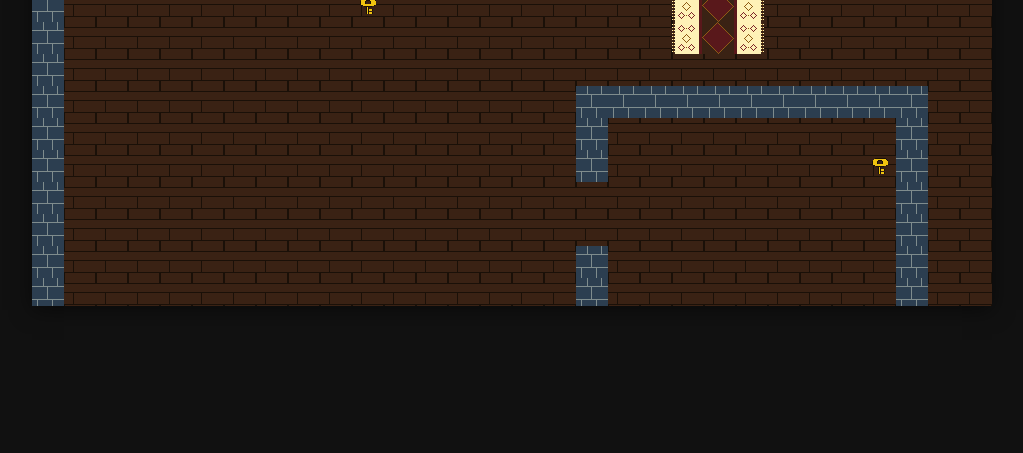
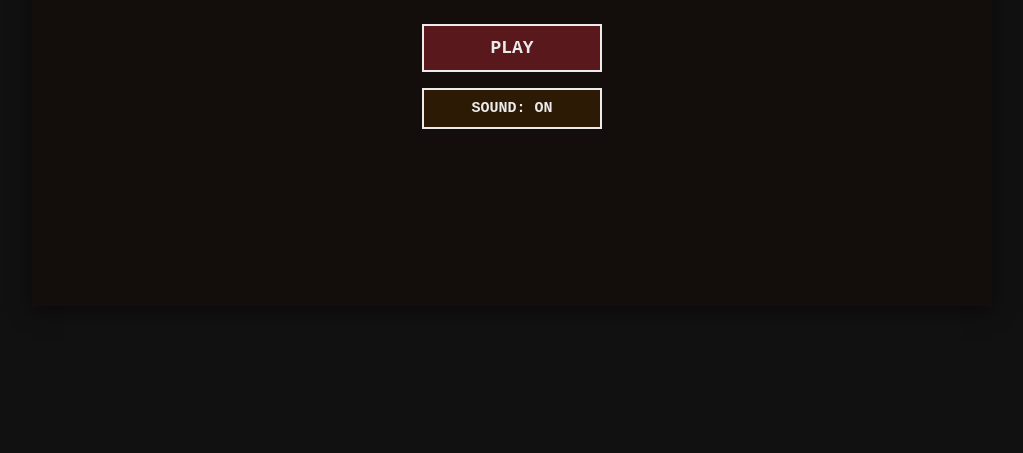
Before and after one commit to PoxaNit/crazygames-leaveTheHouse, a plain HTML site: page index.html in a window 1280 px wide. Shown: the part 347-800 px from the top of the page, without its empty margins (128-1151 px from the left). Drawn offline with Linux system fonts and the light colour scheme.

Commit message:
main menu implemented

```diff
--- a/index.html
+++ b/index.html
@@ -1,36 +1,102 @@
 <!DOCTYPE html>
-<html>
+<html lang="en">
   <head>
     <meta charset="UTF-8">
     <meta name="viewport" content="width=device-width, initial-scale=1.0">
-    <title>My CrazyGames Prototype</title>
+    <title>Amanda's House</title>
     <style>
-        /* Remove margens e garante que o jogo ocupe a tela inteira de forma limpa */
         body {
             margin: 0;
             padding: 0;
             background-color: #111;
             display: flex;
-            flex-direction: column; /* Alinha o canvas e o texto verticalmente */
+            flex-direction: column;
             justify-content: center;
             align-items: center;
             height: 100vh;
             overflow: hidden;
-            font-family: sans-serif; /* Fonte limpa para a mensagem */
+            font-family: monospace, sans-serif;
         }
 
-        /* Estilização do Canvas do Jogo */
-        #gameCanvas {
-            padding: 0px;
+        /* Container holds both the canvas and the overlay menu in exact 16:9 alignment */
+        #game-container {
+            position: relative;
+            width: 960px;
+            max-width: 100%;
+            max-height: 80vh;
+            aspect-ratio: 16 / 9;
+            box-shadow: 0px 4px 20px rgba(0, 0, 0, 0.5);
             background-color: #222;
-            box-shadow: 0px 4px 20px rgba(0, 0, 0, 0.5);
-            /* Define um tamanho padrão responsivo */
-            max-width: 100%;
-            max-height: 80vh; /* Ajustado para sobrar espaço para o texto */
-            aspect-ratio: 16 / 9;
         }
 
-        /* Estilização da mensagem do jogo */
+        /* Canvas fills 100% of the container */
+        #gameCanvas {
+            display: block;
+            width: 100%;
+            height: 100%;
+            padding: 0;
+        }
+
+        /* Main menu overlay locked inside the canvas boundaries */
+        #main-menu {
+            position: absolute;
+            top: 0;
+            left: 0;
+            width: 100%;
+            height: 100%;
+            background: rgba(18, 12, 10, 0.92);
+            display: flex;
+            flex-direction: column;
+            justify-content: center;
+            align-items: center;
+            color: #ebebeb;
+            z-index: 10;
+            user-select: none;
+        }
+
+        #main-menu h1 {
+            font-size: clamp(24px, 4vw, 44px);
+            margin: 0 0 32px 0;
+            letter-spacing: 3px;
+            color: #ebebeb;
+            text-shadow: 3px 3px 0px #59181b;
+            text-align: center;
+        }
+
+        .menu-btn {
+            padding: 12px 36px;
+            margin: 8px 0;
+            min-width: 180px;
+            font-size: 18px;
+            font-family: monospace, sans-serif;
+            font-weight: bold;
+            background-color: #59181b;
+            color: #ebebeb;
+            border: 2px solid #ebebeb;
+            cursor: pointer;
+            transition: transform 0.1s ease, background-color 0.15s ease;
+        }
+
+        .menu-btn:hover {
+            background-color: #7a2125;
+            transform: scale(1.04);
+        }
+
+        .menu-btn:active {
+            transform: scale(0.98);
+        }
+
+        #btn-sound {
+            background-color: #2c1a04;
+            font-size: 15px;
+            padding: 10px 24px;
+        }
+
+        #btn-sound:hover {
+            background-color: #3a2214;
+        }
+
+        /* Game message below the container */
         #game_message {
             color: #fff;
             font-size: 1.2rem;
@@ -39,16 +105,23 @@
             text-shadow: 0px 2px 4px rgba(0, 0, 0, 0.5);
         }
     </style>
-    <!-- 1. IMPORTAÇÃO DO SDK DA CRAZYGAMES -->
     <script src="https://sdk.crazygames.com/crazygames-sdk-v3.js"></script>
   </head>
 
   <body>
-    <canvas id="gameCanvas" width="960" height="540"></canvas>
+    <div id="game-container">
+        <canvas id="gameCanvas" width="960" height="540"></canvas>
 
-    <!-- Elemento de mensagem adicionado -->
+        <!-- Menu locked inside the canvas area -->
+        <div id="main-menu">
+            <h1>AMANDA'S HOUSE</h1>
+            <button id="btn-play" class="menu-btn">PLAY</button>
+            <button id="btn-sound" class="menu-btn">SOUND: ON</button>
+        </div>
+    </div>
+
     <p id="game_message"></p>
 
-    <script type='module' src='./src/index.js'></script>
+    <script type="module" src="./src/index.js"></script>
   </body>
 </html>
--- a/src/drawers/player_drawer/player_drawer.js
+++ b/src/drawers/player_drawer/player_drawer.js
@@ -32,11 +32,11 @@ function player_drawer() {
         ? player.state.directions[player.state.directions.length - 1]
         : player.state?.direction;
 
-    if (active_dir) {
+    if (active_dir && player.moveable) {
         last_direction = active_dir;
     }
 
-    // 0: down, 1: up, 2: left, 3: right
+    // 0: down, 1: up, 2: right, 3: left
     let sprite_index = 0;
     if (last_direction === 'down') sprite_index = 0;
     else if (last_direction === 'up') sprite_index = 1;
@@ -45,10 +45,11 @@ function player_drawer() {
 
     const sx = sprite_index * tile_size;
 
-    // Procedural step bounce and tilt for walking and running
+    // Procedural step bounce and tilt only when moveable is true
     let bob_y = 0;
     let tilt_angle = 0;
 
+    if (player.moveable) {
         if (action === 'walking') {
             const wave = Math.sin(Date.now() / 110);
             bob_y = -Math.abs(wave) * 2.5;
@@ -57,6 +58,7 @@ function player_drawer() {
             const wave = Math.sin(Date.now() / 65);
             bob_y = -Math.abs(wave) * 4;
             tilt_angle = wave * 0.09;
+        }
     }
 
     ctx.save();
--- a/src/game_loop/game_loop.js
+++ b/src/game_loop/game_loop.js
@@ -25,9 +25,17 @@ function game_loop () {
 
     if (game_state.game_running) {
 
-	update_state();
+	if (game_state.match_status === 'menu') {
 
-	draw();
+	}
+
+	else if (game_state.match_status === 'playing') {
+
+	    update_state();
+
+	    draw();
+
+	}
 
     }
 
--- a/src/game_state/start_game.js
+++ b/src/game_state/start_game.js
@@ -15,13 +15,15 @@ function start_game () {
 
     const standard_game_state = {
       game_running: true,
+      match_status: 'menu', // menu, playing, victory, game over
       solid_tiles: [1, 6, 7, 14, 15, 16, 17, 18, 19, 20, 21, 22, 23, 24, 25, 26, 27, 28, 29, 30, 31, 32, 33, 34, 35, 36, 37, 38], // to define obstacles
       time: {
 	last_frame_time: performance.now(),
 	delta_time: 0,
 	patrol_timer: 0,
 	last_player_position_timer: 0,
-	game_over_timer: 0
+	game_over_timer: 0,
+	victory_timer: 0
       },
       assets: assets,
       map: map_copy,
@@ -33,9 +35,9 @@ function start_game () {
         y: 32 * 3,
         width: 32,
         height: 32,
-	base_velocity: 10,
-        velocity: 10,
-	running_velocity: 4,
+	base_velocity: 1.5,
+        velocity: 1.5,
+	running_velocity: 10,
 	state: {
 	  action: 'standing',
 	  directions: []
--- a/src/input/bind_inputs.js
+++ b/src/input/bind_inputs.js
@@ -2,7 +2,16 @@ import game_state from '../game_state/game_state.js';
 import start_game from '../game_state/start_game.js';
 import input_state from './input_state/input_state.js';
 
+const btn_play = document.getElementById('btn-play');
+const btn_sound = document.getElementById('btn-sound');
+
 function bind_inputs () {
+
+    btn_play?.addEventListener('click', () => {
+        btn_play.blur();
+	start_game();
+	game_state.match_status = 'playing';
+    });
 
     document.addEventListener('keydown', e => {
 
--- a/src/update_state/modules/door.js
+++ b/src/update_state/modules/door.js
@@ -32,9 +32,23 @@ function door () {
 	check_tile_collision(player, 9)
     ) {
 
-	game_state.game_running = false;
+	game_state.time.victory_timer += game_state.time.delta_time;
 
 	game_message.textContent = 'Victory!';
+
+	game_state.player.moveable = false;
+
+	game_state.monster.drawable = false;
+
+	game_state.monster.moveable = false;
+
+	game_state.map.drawable = false;
+
+	if (game_state.time.victory_timer >= 3.0) {
+
+	    game_state.match_status = 'menu';
+
+	}
 
     };
 
--- /dev/null
+++ b/src/update_state/modules/menu.js
@@ -0,0 +1,13 @@
+import game_state from '../../game_state/game_state.js';
+
+const main_menu = document.getElementById('main-menu');
+
+function menu () {
+
+    if (game_state.match_status === 'menu') main_menu.style.display = 'flex';
+
+    else main_menu.style.display = 'none';
+
+}
+
+export default menu;
--- a/src/update_state/modules/monster.js
+++ b/src/update_state/modules/monster.js
@@ -63,7 +63,9 @@ function monster () {
 
 
         if (game_state.time.game_over_timer >= 2.5) {
-            game_state.game_running = false;
+
+	    game_state.match_status = 'menu';
+
         }
 
     }
--- a/src/update_state/update_state.js
+++ b/src/update_state/update_state.js
@@ -4,6 +4,7 @@ import keys from './modules/keys.js';
 import creaky_floor from './modules/creaky_floor.js';
 import door from './modules/door.js';
 import patrol_areas from './modules/patrol_areas.js';
+import menu from './modules/menu.js';
 import update_camera from '../../src/systems/camera/update_camera.js';
 
 function update_state () {
@@ -22,6 +23,8 @@ function update_state () {
 
     update_camera();
 
+    menu();
+
 }
 
 export default update_state;
```
Lines whose indentation alone changed are shown as unchanged.
